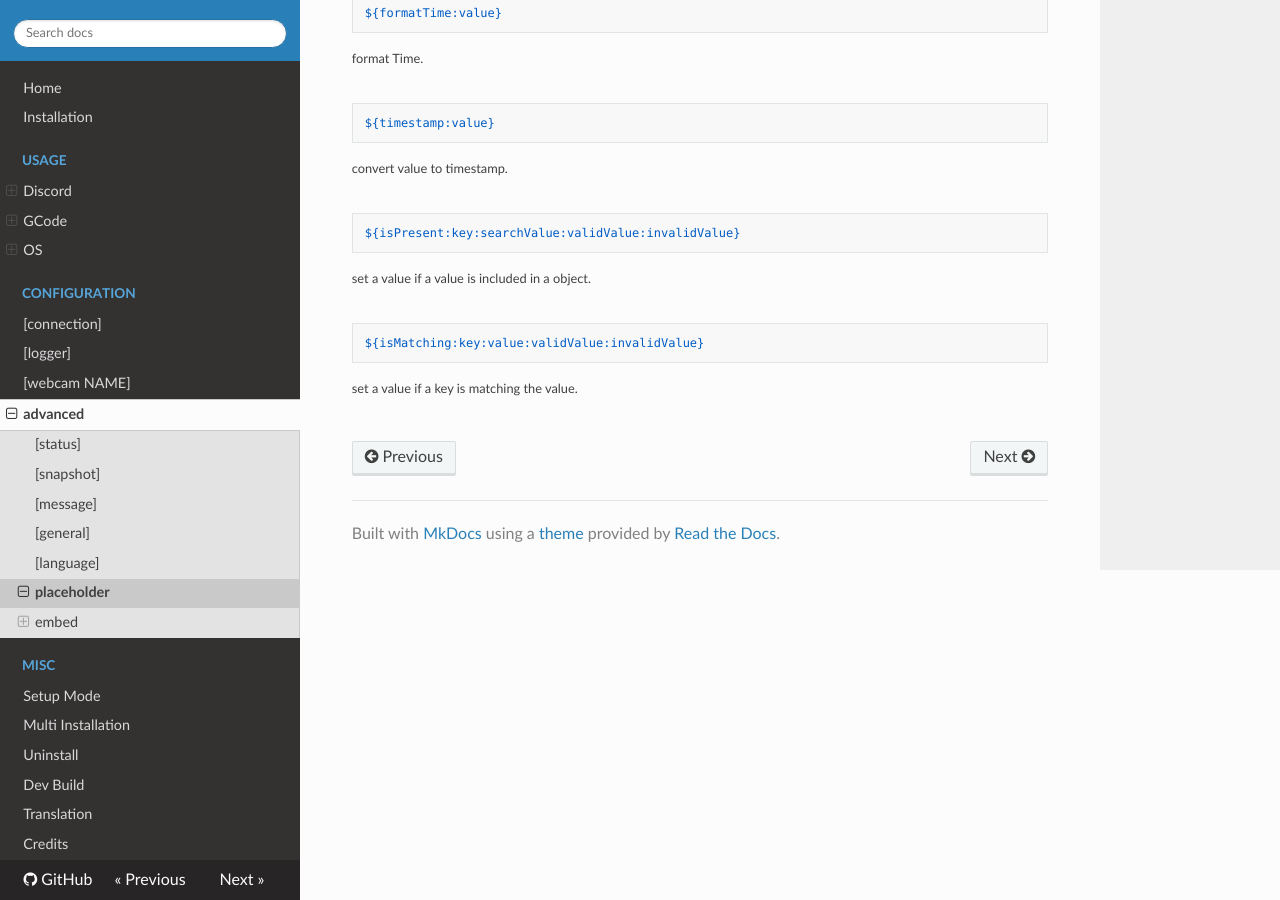
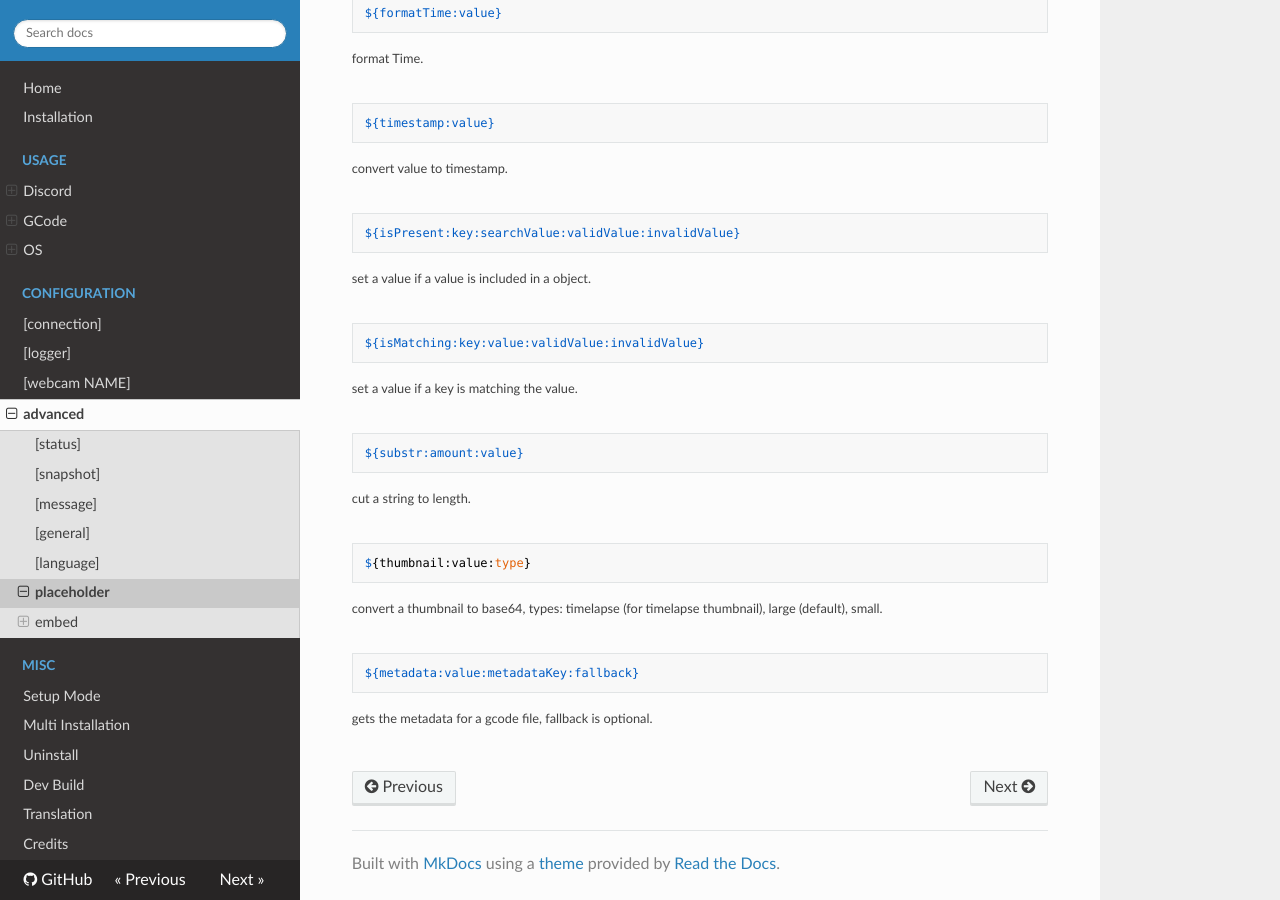
Before and after one commit to eliteSchwein/mooncord-docs, an MkDocs documentation site: the page built from content/docs/sites/Configuration/Advanced/placeholder.md, in a window 1280 px wide and 900 px high, scrolled down 1383 px. Built offline with MkDocs 1.6.1, drawn with Linux system fonts in a browser that asks for light colours; nearby versions of some CDN libraries.

Commit message:
feat: add more placeholders

````diff
--- a/content/docs/sites/Configuration/Advanced/placeholder.md
+++ b/content/docs/sites/Configuration/Advanced/placeholder.md
@@ -71,3 +71,18 @@ ${isMatching:key:value:validValue:invalidValue}
 ```
 <small>set a value if a key is matching the value.</small>
 <br>
+```c
+${substr:amount:value}
+```
+<small>cut a string to length.</small>
+<br>
+```c
+${thumbnail:value:type}
+```
+<small>convert a thumbnail to base64, types: timelapse (for timelapse thumbnail), large (default), small.</small>
+<br>
+```c
+${metadata:value:metadataKey:fallback}
+```
+<small>gets the metadata for a gcode file, fallback is optional.</small>
+<br>
````
